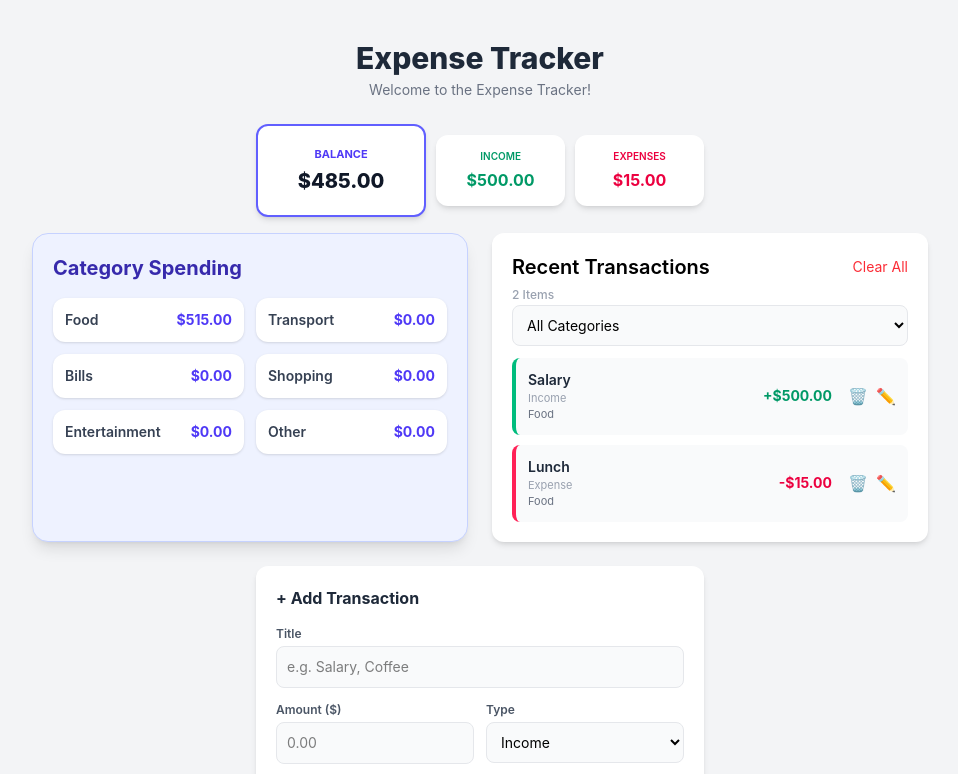
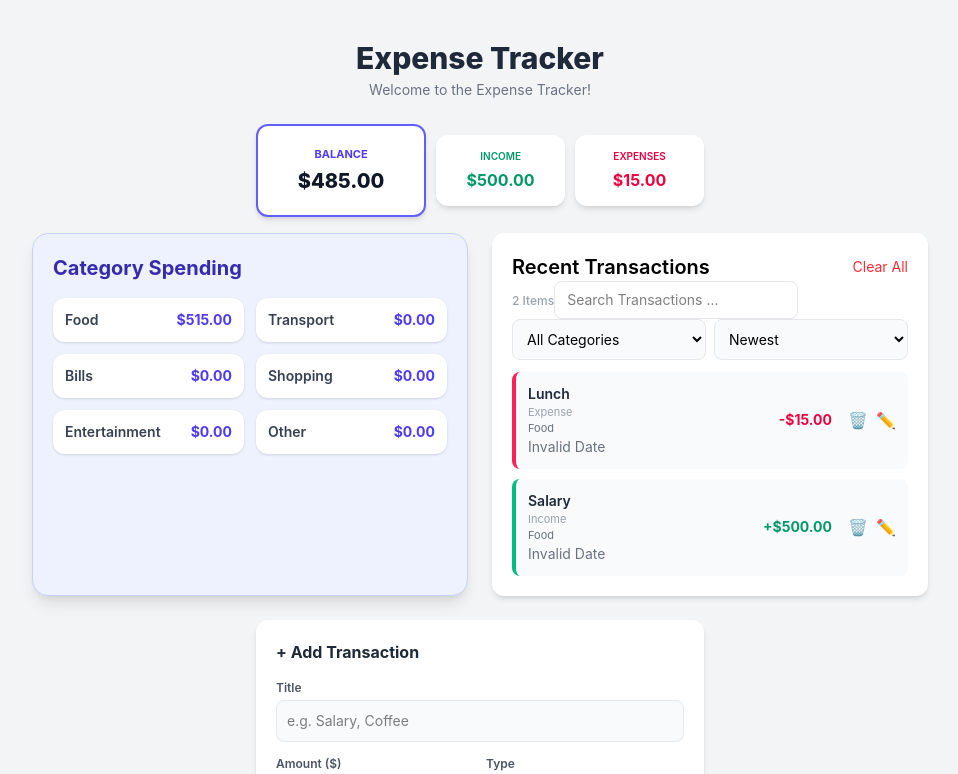
Before and after one commit to betty1233/Expense-Tracker, a React (Vite) app: page / in a window 1280 px wide. Shown: the top 774 px of the page, without its empty margins (160-1118 px from the left). Built offline with nearby package versions, Linux system fonts and the light colour scheme.

Commit message:
Add Transaction dates sorting and search

```diff
--- a/src/components/Frontpage.jsx
+++ b/src/components/Frontpage.jsx
@@ -8,6 +8,8 @@ export default function Frontpage() {
   const [editingId, setEditingId] = useState(null);
   const [category, setCategory] = useState("Food");
   const [filterCategory, setFilterCategory] = useState("All");
+  const [sortOrder, setSortOrder] = useState("newest");
+  const [searchTerm, setSearchTerm] =useState("")
 
   // Dynamic state array to hold list of transactions
   const [transactions, setTransactions] = useState(() => {
@@ -54,13 +56,14 @@ export default function Frontpage() {
       return;
     }
 
-    if (parseFloat(amount) <= 0) {
-      alert("Please enter an amount greater than 0.");
+    const numericAmount = parseFloat(amount);
+    if (isNaN(numericAmount)){
+      alert("Please enter a valid number.");
       return;
     }
 
-    if (isNaN(parseFloat(amount))) {
-      alert("Please enter a valid number.");
+    if (numericAmount<=0){
+      alert("Please enter an amount greater than 0.");
       return;
     }
 
@@ -71,7 +74,7 @@ export default function Frontpage() {
           return {
             ...item,
             title: title.trim(),
-            amount: parseFloat(amount),
+            amount: numericAmount,
             type,
             category,
           };
@@ -94,10 +97,10 @@ export default function Frontpage() {
     const newTransaction = {
       id: Date.now(),
       title: title.trim(),
-      amount: parseFloat(amount),
+      amount: numericAmount ,
       type,
       category,
-      date: new Date().toLocaleDateString(), // Add a date property to the transaction
+      date: new Date().toISOString(), // Add a date property to the transaction
     };
 
     setTransactions([newTransaction, ...transactions]);
@@ -198,6 +201,18 @@ export default function Frontpage() {
       : transactions.filter(
           (item) => item.category === filterCategory
         );
+
+  const sortedTransactions = [...filteredTransactions].sort((a, b) => {
+    const dateA = new Date(a.date || a.id).getTime();
+    const dateB = new Date(b.date || b.id).getTime();
+
+    return sortOrder === "newest" ? dateB - dateA : dateA - dateB;
+  });
+
+  const searchTransactions = sortedTransactions.filter((item) =>
+    item.title.toLowerCase().includes(searchTerm.toLowerCase()) ||
+    item.category.toLowerCase().includes(searchTerm.toLowerCase())
+  );
 
   const handleClearTransactions = () => {
     const confirmClear = window.confirm(
@@ -330,56 +345,53 @@ export default function Frontpage() {
             {transactions.length} Items
           </span>
 
+          <input
+            type="text"
+            placeholder="Search Transactions ..."
+            value={searchTerm}
+            onChange={(e) => setSearchTerm(e.target.value)}
+            className= "border border-gray-200 rounded-lg px-3 py-2 text-sm"
+
+          />
 
           {/* Category Filter */}
 
-          <select
-            value={filterCategory}
-            onChange={(e) => setFilterCategory(e.target.value)}
-            className="w-full border border-gray-200 bg-gray-50 rounded-lg p-2.5 text-sm focus:bg-white focus:outline-none focus:ring-2 focus:ring-indigo-500 transition mb-3"
-          >
+          <div className="grid grid-cols-2 gap-2 mb-3">
+            <select
+              value={filterCategory}
+              onChange={(e) => setFilterCategory(e.target.value)}
+              className="w-full border border-gray-200 bg-gray-50 rounded-lg p-2.5 text-sm focus:bg-white focus:outline-none focus:ring-2 focus:ring-indigo-500 transition"
+            >
+              <option value="All">All Categories</option>
+              <option value="Food">Food</option>
+              <option value="Transport">Transport</option>
+              <option value="Bills">Bills</option>
+              <option value="Shopping">Shopping</option>
+              <option value="Entertainment">Entertainment</option>
+              <option value="Other">Other</option>
+            </select>
 
-            <option value="All">
-              All Categories
-            </option>
-
-            <option value="Food">
-              Food
-            </option>
-
-            <option value="Transport">
-              Transport
-            </option>
-
-            <option value="Bills">
-              Bills
-            </option>
-
-            <option value="Shopping">
-              Shopping
-            </option>
-
-            <option value="Entertainment">
-              Entertainment
-            </option>
-
-            <option value="Other">
-              Other
-            </option>
-
-          </select>
+            <select
+              value={sortOrder}
+              onChange={(e) => setSortOrder(e.target.value)}
+              className="w-full border border-gray-200 bg-gray-50 rounded-lg p-2.5 text-sm focus:bg-white focus:outline-none focus:ring-2 focus:ring-indigo-500 transition"
+            >
+              <option value="newest">Newest</option>
+              <option value="oldest">Oldest</option>
+            </select>
+          </div>
 
 
           {/* Transaction List */}
 
           <ul className="space-y-2.5">
 
-            {filteredTransactions.length === 0 ? (
+            {searchTransactions.length === 0 ? (
               <p className=" text-center text-gray-400 text-sm py-4">
                 No transactions found.
               </p>
             ) : (
-              filteredTransactions.map((item) => (
+              searchTransactions.map((item) => (
                 <li
                   key={item.id}
                   className={`flex justify-between items-center bg-gray-50 hover:bg-gray-100 p-3 rounded-lg border-l-4 transition ${
@@ -405,7 +417,7 @@ export default function Frontpage() {
                     {item.category}
                   </p>
                   <p className="text-sm text-gray-500">
-                    {item.date}
+                    {new Date(item.date).toLocaleDateString()}
                   </p>
 
                 </div>
```
